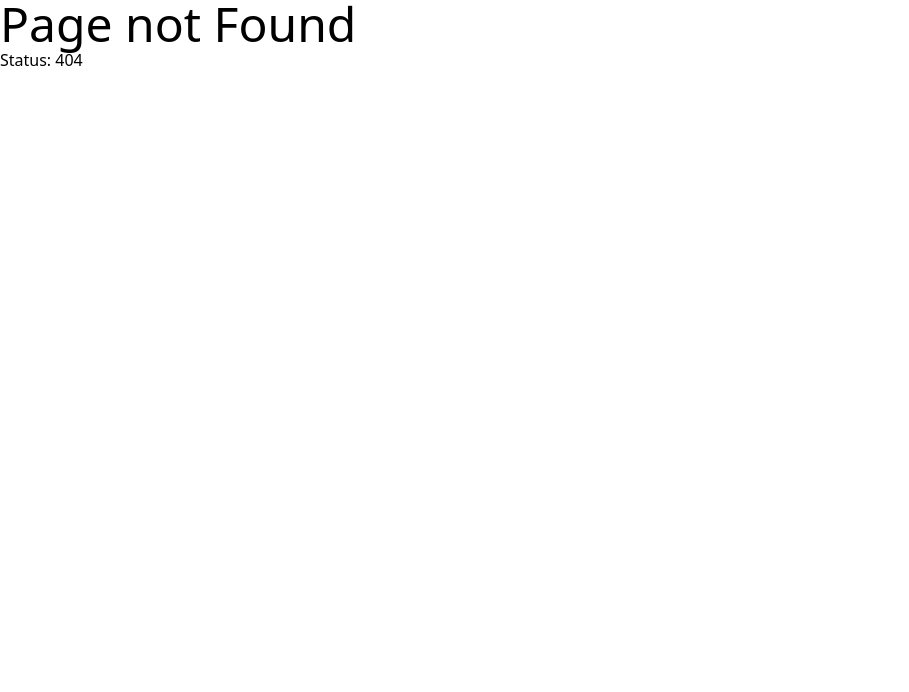
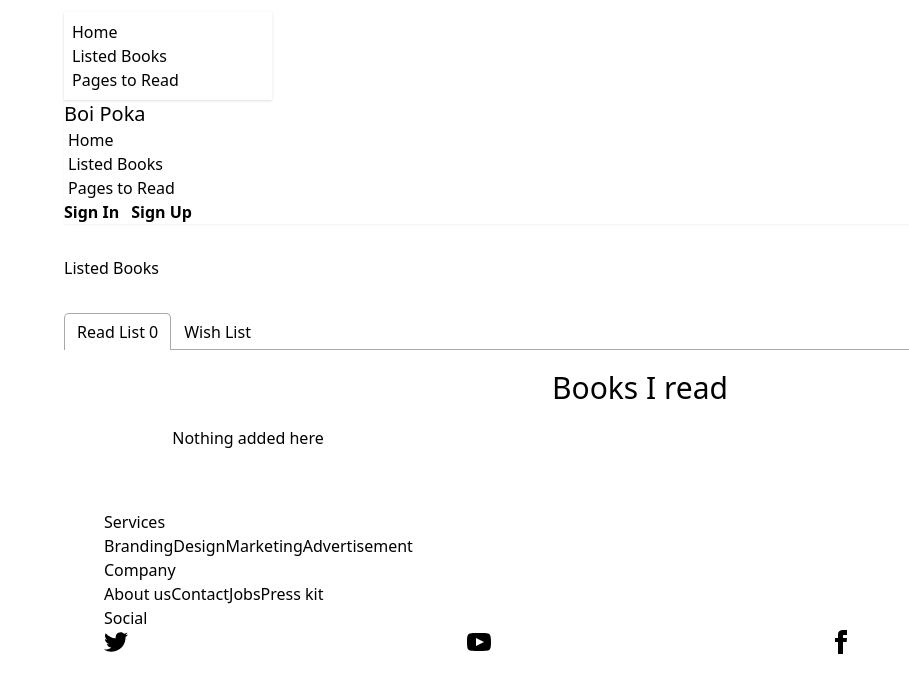
Before and after one commit to imjoyhalder/Boi-Poka, a React (Vite) app: page /listedBooks in a window 1280 px wide. Before the commit this address had no page. Shown: the top 692 px of the page, without its empty margins (0-909 px from the left). Built offline with nearby package versions, Linux system fonts and the light colour scheme.

Commit message:
ReadBook listed section added

```diff
--- a/package.json
+++ b/package.json
@@ -16,6 +16,7 @@
     "react": "^19.0.0",
     "react-dom": "^19.0.0",
     "react-router-dom": "^7.5.1",
+    "react-tabs": "^6.1.0",
     "sort-by": "^1.2.0"
   },
   "devDependencies": {
--- a/src/Components/Banner/Banner.jsx
+++ b/src/Components/Banner/Banner.jsx
@@ -3,7 +3,7 @@ import bannerImg from '../../assets/Images/book-2.jpg'
 
 const Banner = () => {
     return (
-        <div className='md:flex bg-gradient-to-tr from-purple-500 via-green-400 to-yellow-300 rounded-3xl items-center px-2'>
+        <div className='md:flex bg-gradient-to-tr from-purple-500 via-green-400 to-yellow-300 rounded-3xl items-center mx-2'>
             <div className='p-20 space-y-8'>
                 <h1 className='text-5xl text-black'>Books to freshen up your bookshelf</h1>
                 <button class="btn btn-success text-black text-lg p-5 rounded-xl ">View The List</button>
--- a/src/Components/Book/Book.jsx
+++ b/src/Components/Book/Book.jsx
@@ -6,7 +6,7 @@ const Book = ({ book }) => {
     return (
         <Link to={`/books/${bookId}`}>
             <div className="card bg-base-100 w-96 shadow-xl p-6 bg-gray-900 rounded-xl">
-                <figure className='bg-blue-200 py-8  rounded-xl '>
+                <figure className='bg-white py-8  rounded-xl '>
                     <img
                         src={image}
                         className='h-[166px] '
--- a/src/Components/BookDetail/BookDetail.jsx
+++ b/src/Components/BookDetail/BookDetail.jsx
@@ -1,5 +1,6 @@
 import React from 'react';
 import { useLoaderData, useParams } from 'react-router-dom';
+import { addToStoredReadList } from '../../Utlity/addToDB';
 
 const BookDetail = () => {
 
@@ -9,7 +10,7 @@ const BookDetail = () => {
     const book = data.find(book => parseInt(book.bookId) === parseInt(bookId))
     const { bookName, image, author, review, tags, category,yearOfPublishing, publisher, rating, totalPages } = book
 
-    const handleMarkAsRead = () =>{
+    const handleMarkAsRead = (id) =>{
         /**
          * 1. understand what to store or save => bookId
          * 2. Where to store: database
@@ -18,6 +19,7 @@ const BookDetail = () => {
          * 5. if not , then add the book to the list
          * 6. if yes, don not add the book
          */
+        addToStoredReadList(id)
     }
 
     return (
@@ -49,7 +51,7 @@ const BookDetail = () => {
                     <p>Rating : <span className='font-bold'>{rating}</span></p>
                 </div>
                 <div className='space-x-3 pt-3'>
-                    <button className="btn btn-outline mr-4 btn-accent" onClick={handleMarkAsRead}>Mark as Read</button>
+                    <button className="btn btn-outline mr-4 btn-accent" onClick={()=>handleMarkAsRead(bookId)}>Mark as Read</button>
                     <button className="btn btn-accent">Add to WishList</button>
                 </div>
 
--- /dev/null
+++ b/src/Components/ListedBooks/ListedBooks.jsx
@@ -0,0 +1,57 @@
+import React, { useEffect, useState } from 'react';
+import { useLoaderData } from 'react-router-dom';
+import { Tab, Tabs, TabList, TabPanel } from 'react-tabs';
+import 'react-tabs/style/react-tabs.css';
+import { getStoredReadList } from '../../Utlity/addToDB';
+import Book from '../Book/Book';
+
+const ListedBooks = () => {
+
+    const [readList, setReadList] = useState([])
+
+    const allBooks = useLoaderData()
+
+    useEffect(() => {
+        // this is the worst way
+        const storedReadList = getStoredReadList()
+        const storedReadListInt = storedReadList.map(id => parseInt(id))
+
+        //console.log(  storedReadList,  allBooks, storedReadListInt);
+        //console.log(storedReadList)
+        const readBookList = allBooks.filter(book => storedReadListInt.includes(book.bookId))
+        //console.log(readBookList)
+        setReadList(readBookList)
+    }, [])
+
+    return (
+        // ideally we will directly get the read book list from the database
+        <div className=''>
+            <h3 className="text-3 my-8">Listed Books</h3>
+            <Tabs>
+                <TabList>
+                    <Tab >Read List {readList.length}</Tab>
+                    <Tab >Wish List</Tab>
+                </TabList>
+
+                <TabPanel>
+                    <div className='my-5'>
+                        <h2 className='text-3xl text-center my-5'>Books I read</h2>
+                        <div className='grid md:grid-cols-2 lg:grid-cols-3 gap-6  justify-items-center'>
+                            {
+                               readList.length==0? <div className=''><h1 className='text-center'>
+                                Nothing added here
+                               </h1></div>: readList.map(book => <Book book={book} key={book.bookId}></Book>)
+                            }
+                        </div>
+                    </div>
+
+                </TabPanel>
+                <TabPanel>
+                    <h2 className='text-3xl text-center my-5'>My Wish List</h2>
+                </TabPanel>
+            </Tabs>
+        </div>
+    );
+};
+
+export default ListedBooks;
--- a/src/Components/NavBar/NavBar.jsx
+++ b/src/Components/NavBar/NavBar.jsx
@@ -5,8 +5,8 @@ const NavBar = () => {
 
     const links = <>
         <li><NavLink to='/'>Home</NavLink></li>
-        <li><a>Listed Books</a></li>
-        <li><a>Pages to Read</a></li>
+        <li><NavLink to='/listedBooks'>Listed Books</NavLink></li>
+        <li><NavLink>Pages to Read</NavLink></li>
     </>
 
     return (
@@ -30,8 +30,8 @@ const NavBar = () => {
                 </ul>
             </div>
             <div className="navbar-end space-x-3">
-                <button class="btn rounded-xl font-bold text-md btn-active btn-success">Sign In</button>
-                <button class="btn rounded-xl font-bold text-md btn-active btn-info">Sign Up</button>
+                <button className="btn rounded-xl font-bold text-md btn-active btn-success">Sign In</button>
+                <button className="btn rounded-xl font-bold text-md btn-active btn-info">Sign Up</button>
             </div>
         </div>
     );
--- /dev/null
+++ b/src/Utlity/addToDB.js
@@ -0,0 +1,25 @@
+
+const getStoredReadList = () =>{
+    // read list form localStorage
+    const storedListStr = localStorage.getItem('read-list')
+    if(storedListStr){
+        const storedList = JSON.parse(storedListStr)
+        return storedList
+    }
+    else{
+        return []
+    }
+}
+
+const addToStoredReadList = (id) =>{
+    const strodeList = getStoredReadList();
+    if(strodeList.includes(id)){
+        console.log(id,' already exists');
+    }
+    else{
+        strodeList.push(id)
+        const storedListStr = JSON.stringify(strodeList)
+        localStorage.setItem('read-list', storedListStr)
+    }
+}
+export {addToStoredReadList, getStoredReadList}
--- a/src/main.jsx
+++ b/src/main.jsx
@@ -11,6 +11,7 @@ import ErrorPage from './Components/ErrorPage/ErrorPage';
 import Home from './Components/Home/Home';
 import DashBoard from './Components/DashBoard/DashBoard';
 import BookDetail from './Components/BookDetail/BookDetail';
+import ListedBooks from './Components/ListedBooks/ListedBooks';
 
 const router = createBrowserRouter([
   {
@@ -23,14 +24,21 @@ const router = createBrowserRouter([
         element: <Home></Home>
       },
       {
+        path: 'books/:bookId',
+        element: <BookDetail></BookDetail>,
+        loader: ()=> fetch('/booksdata.json')
+      },
+      {
+        path:'listedBooks',
+        element: <ListedBooks></ListedBooks>,
+        // this is the worst way to load some data
+        loader: ()=> fetch('/booksdata.json') // do not load all data for some
+      },
+      {
         path:'/dashboard',
         element: <DashBoard></DashBoard>
       },
-      {
-        path: 'books/:bookId',
-        element: <BookDetail></BookDetail>,
-        loader: ()=> fetch('/booksdata.json')
-      }
+
     ]
   },
 ]);
```
Also changed, not shown: 1 other file (tests, documents, lock files or other folders).
